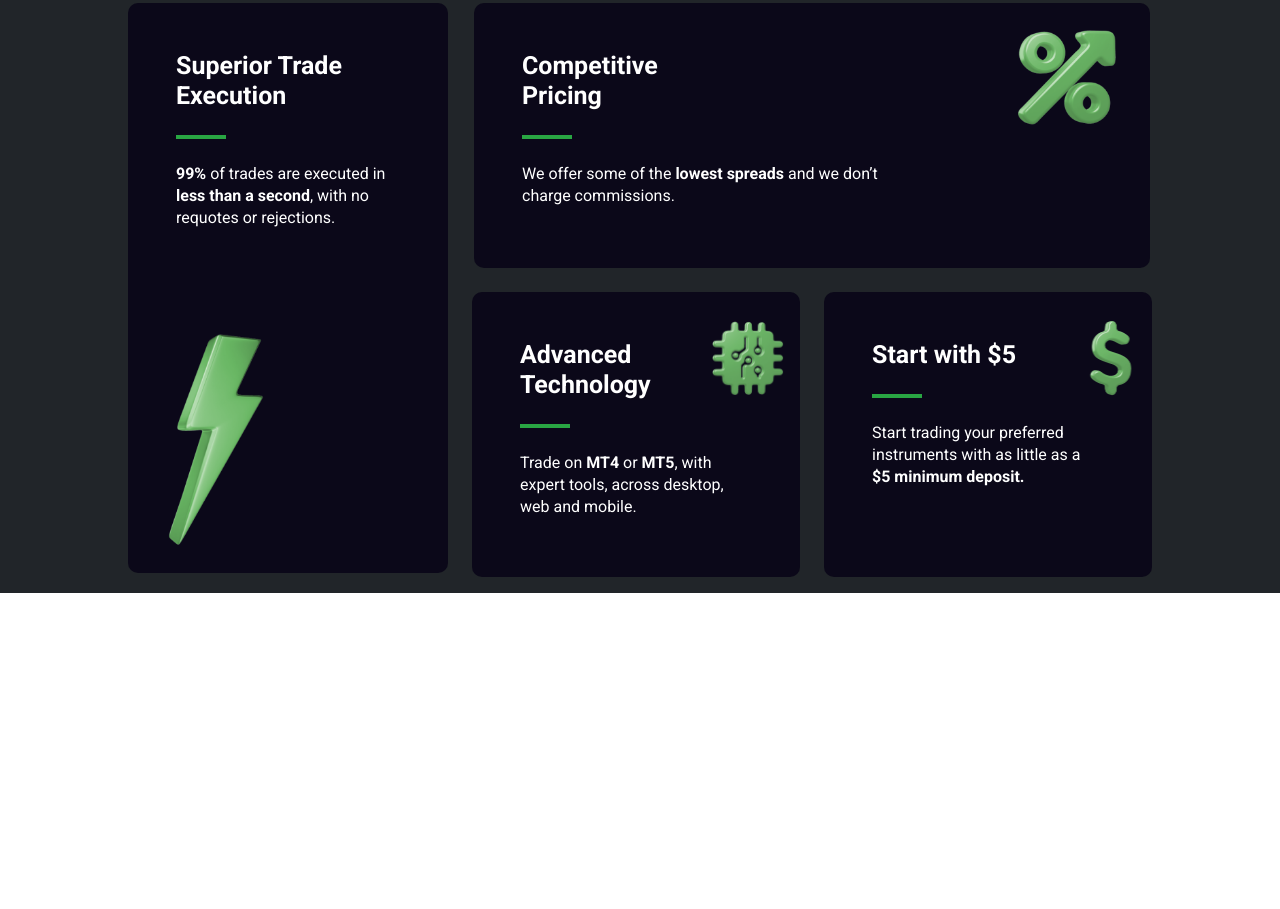
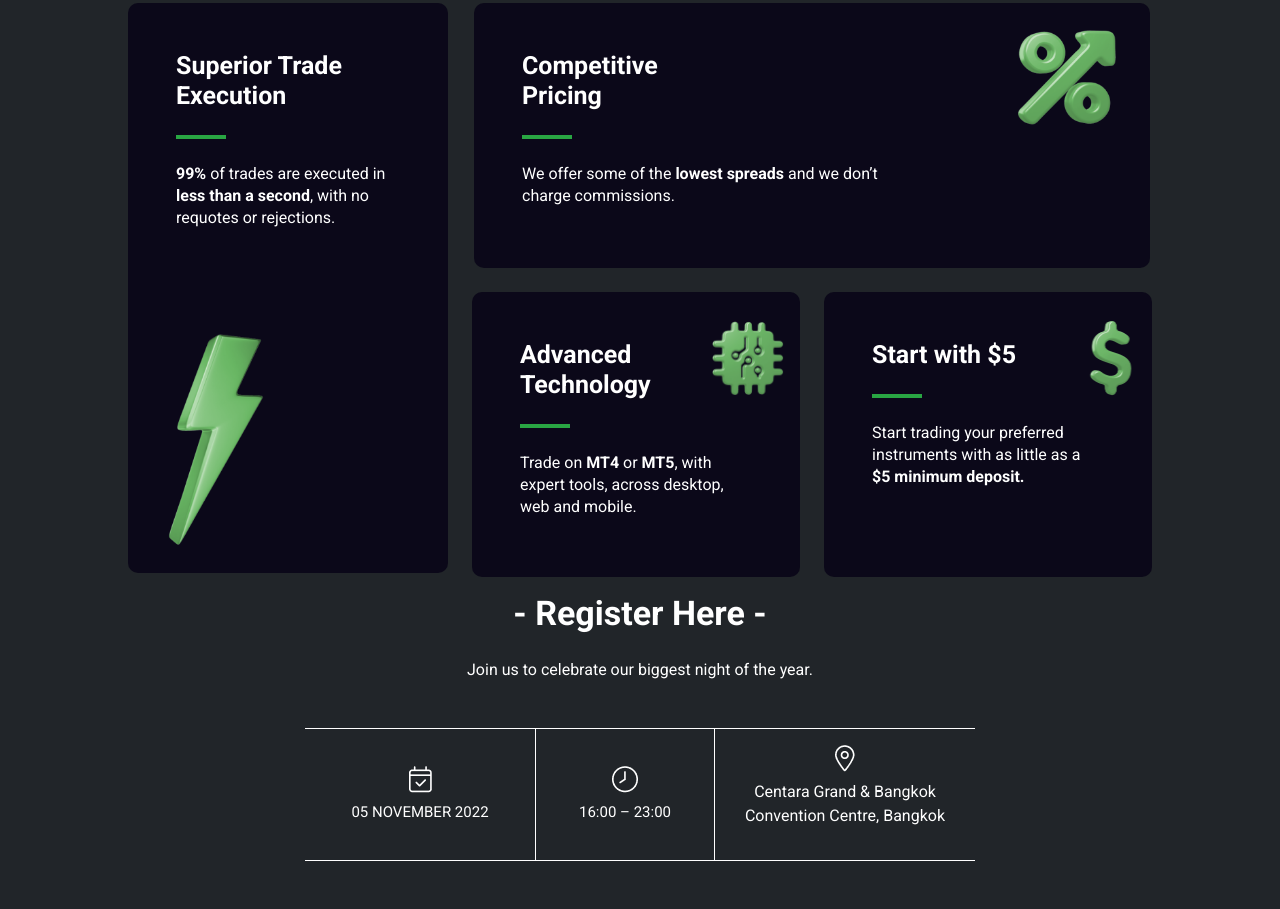
Before and after one commit to BlacHac/xm-zeroswaps, a plain HTML site: page index.html in a window 1280 px wide. Shown: the part 963-1872 px from the top of the page. Before the commit the page ends 1556 px from the top, so only its background shows below. Drawn offline with nearby package versions, Linux system fonts and the light colour scheme.

Commit message:
register event added

```diff
--- a/index.html
+++ b/index.html
@@ -263,6 +263,37 @@
           </div>
         </div>
       </div>
+      <!-- Register Section-->
+      <div class="container-fluid bg-dark pb-5">
+        <div class="text-center mb-md-5">
+          <h3 class="register_title">- Register Here -</h3>
+          <p class="register_description mx-auto">
+            Join us to celebrate our biggest night of the year.
+          </p>
+        </div>
+        <div class="d-md-flex justify-content-md-center">
+          <div
+            class="register__event--cell py-3 mx-md-0 mx-auto text-center d-flex flex-column justify-content-center align-items-center gap-2"
+          >
+            <img src="assets/calender-icon.png" />
+            <p class="register__description--event">05 NOVEMBER 2022</p>
+          </div>
+          <div
+            class="register__event--cell py-3 mx-md-0 mx-auto text-center d-flex flex-column justify-content-center align-items-center gap-2"
+          >
+            <img src="assets/clock-icon.png" />
+            <p class="register__description--event">16:00 – 23:00</p>
+          </div>
+          <div
+            class="register__event--cell py-3 mx-md-0 mx-auto text-center d-flex flex-column justify-content-center align-items-center gap-2"
+          >
+            <img src="assets/location-icon.png" />
+            <p class="register_description--event">
+              Centara Grand & Bangkok Convention Centre, Bangkok
+            </p>
+          </div>
+        </div>
+      </div>
     </main>
     <script
       src="https://cdn.jsdelivr.net/npm/bootstrap@5.3.0-alpha3/dist/js/bootstrap.bundle.min.js"
--- a/styles.css
+++ b/styles.css
@@ -3,6 +3,7 @@
   box-sizing: border-box;
   padding: 0;
   margin: 0;
+  color: #ffffff;
 }
 
 .signup__button {
@@ -46,7 +47,6 @@
 .cryptocard_title {
   font-weight: 500;
   font-size: 12px;
-  color: #ffffff;
   text-shadow: 0px 0px 60.125px #ffc255;
   text-transform: uppercase;
   margin-bottom: 0;
@@ -62,7 +62,6 @@
 .cryptocard__price {
   font-weight: 700;
   font-size: 17.4275px;
-  color: #ffffff;
   text-shadow: 0px 0px 60.125px #ffc255;
   margin-bottom: 0;
 }
@@ -106,7 +105,6 @@
 .service__titletext {
   font-weight: 300;
   font-size: 32px;
-  color: #ffffff;
   margin-bottom: 0;
 }
 
@@ -124,7 +122,6 @@
   width: 280px;
   font-size: 14px;
   line-height: 20px;
-  color: #ffffff;
   text-align: center;
 }
 
@@ -136,7 +133,6 @@
   background: #0b0819;
   backdrop-filter: blur(45px);
   border-radius: 10px;
-  color: #ffffff;
 }
 
 .service_cardtitle {
@@ -186,6 +182,32 @@
 .service_cardimage--doller {
   width: 38.21px;
   height: 58.97px;
+}
+
+.register_title {
+  font-weight: 700;
+  font-size: 24px;
+  margin-bottom: 25px;
+}
+
+.register_description {
+  width: 260px;
+  line-height: 21px;
+}
+
+.register__description--event {
+  font-size: 15px;
+  text-transform: uppercase;
+  margin-bottom: 0;
+}
+
+.register__event--cell {
+  width: 260px;
+  border-bottom: 1px solid #ffffff;
+}
+
+.register__event--cell:last-of-type {
+  border-bottom: none;
 }
 
 @media (min-width: 768px) {
@@ -242,6 +264,32 @@
   }
   .service_carddescription {
     width: 305px;
+  }
+  .register_title {
+    font-size: 34px;
+  }
+  .register_description {
+    width: 100%;
+  }
+  .register__description--event {
+    font-size: 15px;
+    text-transform: uppercase;
+    margin-bottom: 0;
+  }
+  .register__event--cell {
+    border: 1px solid #ffffff !important;
+  }
+  .register__event--cell:first-child {
+    width: 230px;
+    border-left: none !important;
+    border-right: none !important;
+  }
+  .register__event--cell:nth-child(2) {
+    width: 180px;
+  }
+  .register__event--cell:nth-child(3) {
+    border-left: none !important;
+    border-right: none !important;
   }
 }
 
```
Also changed, not shown: assets/calender-icon.png (added), assets/clock-icon.png (added), assets/location-icon.png (added).
